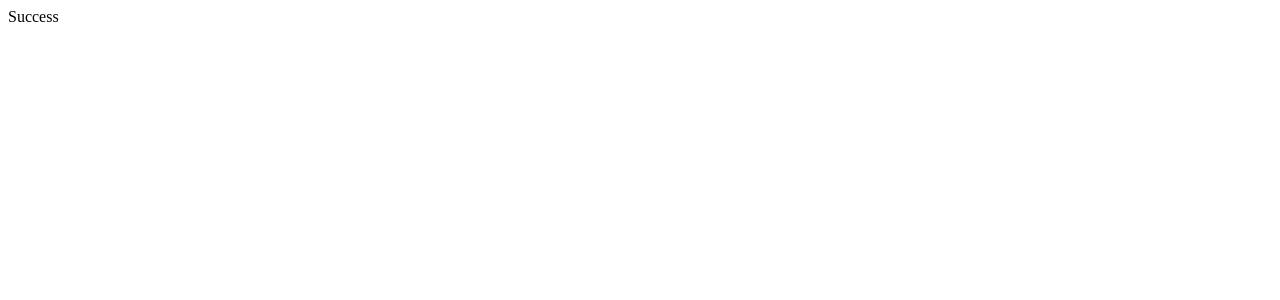
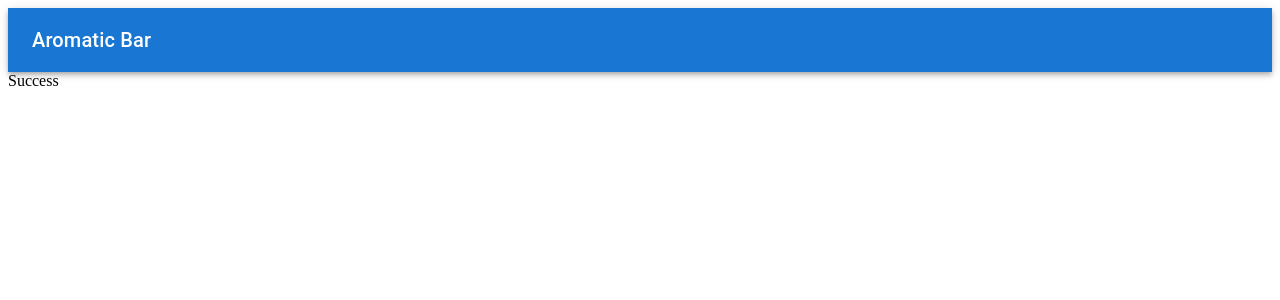
Before and after one commit to thisIsAditya/React_F-G_Aditya, a React (Create React App) app: page /success in a window 1280 px wide. Shown: the top 300 px of the page. Built offline with nearby package versions, Linux system fonts and the light colour scheme.

Commit message:
Added Layout HOC

```diff
--- a/src/App.js
+++ b/src/App.js
@@ -1,17 +1,18 @@
 import { BrowserRouter as Router, Route, Routes } from "react-router-dom";
-import FeedbackForm from "./components/feedback-form";
+import FeedbackForm from "./components/Feedback/feedback-form";
 import AdminPanel from "./components/admin-panel";
 import NotFound from "./components/not-found";
 import FormSuccess from "./components/form-success";
+import Layout from "Layout";
 
 function App() {
   return (
     <Router>
       <Routes>
-        <Route path="/" element={<FeedbackForm />} />
-        <Route path="/success" element={<FormSuccess />} />
-        <Route path="/admin" element={<AdminPanel />} />
-        <Route path="*" element={<NotFound />} />
+        <Route path="/" element={Layout(FeedbackForm)} />
+        <Route path="/success" element={Layout(FormSuccess)} />
+        <Route path="/admin" element={Layout(AdminPanel)} />
+        <Route path="*" element={Layout(NotFound)} />
       </Routes>
     </Router>
   );
--- /dev/null
+++ b/src/Layout/index.js
@@ -0,0 +1,2 @@
+import Layout from "./layout";
+export default Layout;
--- /dev/null
+++ b/src/Layout/layout.js
@@ -0,0 +1,13 @@
+import { Box } from "@mui/system";
+import Header from "../components/Header";
+
+const Layout = (Comp) => {
+  return (
+    <Box>
+      <Header />
+      <Comp />
+    </Box>
+  );
+};
+
+export default Layout;
--- a/src/components/feedback-form.js
+++ b/src/components/Feedback/feedback-form.js
@@ -13,11 +13,9 @@ import {
   Stack,
   TextField,
 } from "@mui/material";
-import AppBar from "@mui/material/AppBar";
-import Toolbar from "@mui/material/Toolbar";
-import Typography from "@mui/material/Typography";
+
 import { styled } from "@mui/system";
-import { countries } from "../constants";
+import { countries } from "../../constants";
 import { useState } from "react";
 
 const StyledPaper = styled(Paper)(({ theme }) => ({
@@ -103,13 +101,6 @@ const FeedbackForm = () => {
   };
   return (
     <>
-      <AppBar position="static">
-        <Toolbar>
-          <Typography variant="h6" component="div" sx={{ flexGrow: 1 }}>
-            Aromatic Bar
-          </Typography>
-        </Toolbar>
-      </AppBar>
       <StyledPaper>
         <Grid container>
           {/* Left Side */}
--- /dev/null
+++ b/src/components/Feedback/index.js
@@ -0,0 +1,3 @@
+import FeedbackForm from "./feedback-form";
+
+export default FeedbackForm;
--- /dev/null
+++ b/src/components/Header/header.js
@@ -0,0 +1,22 @@
+import AppBar from "@mui/material/AppBar";
+import Toolbar from "@mui/material/Toolbar";
+import Typography from "@mui/material/Typography";
+function Header() {
+  return (
+    <AppBar position="static">
+      <Toolbar>
+        <Typography
+          variant="h6"
+          component="div"
+          sx={{
+            flexGrow: 1,
+          }}
+        >
+          Aromatic Bar
+        </Typography>
+      </Toolbar>
+    </AppBar>
+  );
+}
+
+export default Header;
--- /dev/null
+++ b/src/components/Header/index.js
@@ -0,0 +1,2 @@
+import Header from "./header";
+export default Header;
```
